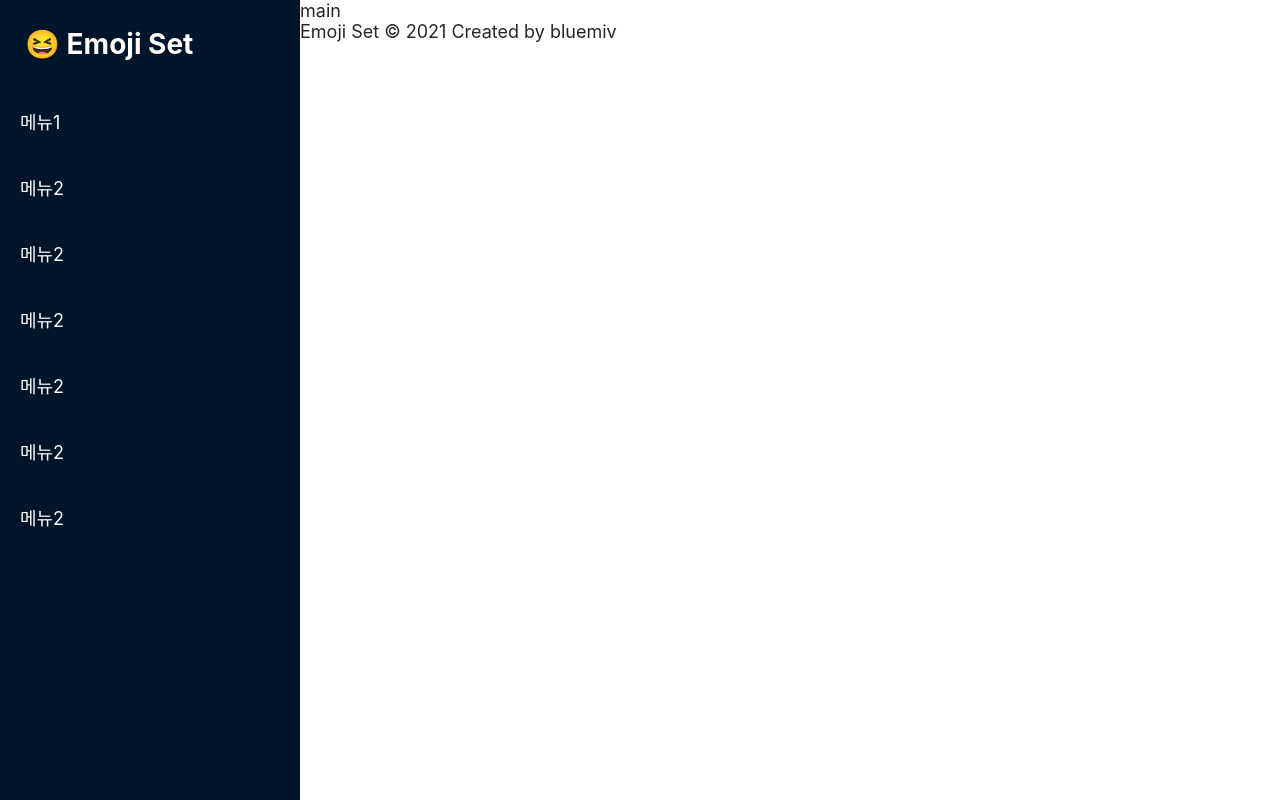
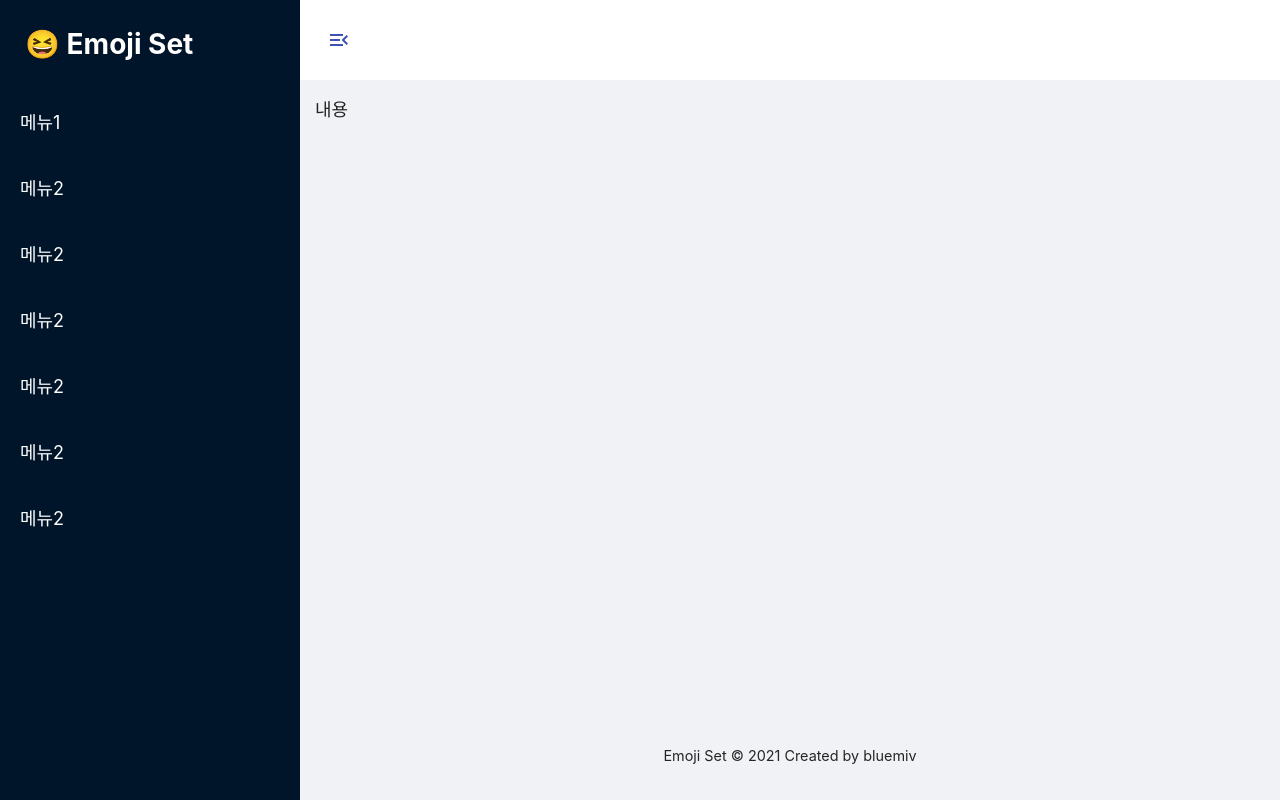
Before and after one commit to bluemiv/emoji, a Gatsby site: page / in a window 1280 px wide. Built offline with nearby package versions, Linux system fonts and the light colour scheme; Gatsby itself is replaced by a stand-in of ours.

Commit message:
헤더 추가

```diff
--- a/src/assets/index.css
+++ b/src/assets/index.css
@@ -8,6 +8,12 @@ body {
   -moz-osx-font-smoothing: grayscale;
   color: #000000d9;
   font-size: 18px;
+  height: 100%;
+  -ms-overflow-style: none; /* IE and Edge */
+  scrollbar-width: none; /* Firefox */
+}
+body::-webkit-scrollbar {
+  display: none; /* Chrome, Safari, Opera*/
 }
 
 code {
@@ -17,15 +23,17 @@ code {
 
 .basic-layout-container {
   display: flex;
+  padding: 0;
+  margin: 0;
+  height: 100%;
 }
 /* Side */
 .side-container {
-  box-sizing: border-box;
   padding: 0;
   margin: 0;
   min-height: 100vh;
   height: 100%;
-  width: 300px;
+  width: 300px; /* 사이드 너비 */
   background-color: #001529;
   color: #ffffff;
 }
@@ -48,3 +56,51 @@ code {
   background-color: #1890ff;
   cursor: pointer;
 }
+/* Main Container */
+.main-container {
+  display: flex;
+  flex-direction: column;
+  width: calc(100vw - 300px - 30px); /* main container 너비 */
+  margin: 0;
+  margin-top: 80px; /* main container 높이 */
+  padding: 15px;
+  background-color: #f0f2f5;
+}
+.main-container-fill {
+  width: 100vw;
+}
+/* Header */
+header {
+  position: fixed;
+  right: 0;
+  top: 0;
+  margin: 0;
+  width: calc(100vw - 300px); /* 헤더 너비 */
+  height: 80px; /* 헤더 높이 */
+  box-sizing: border-box;
+  padding: 15px;
+  background-color: #ffffff;
+  display: flex;
+}
+header.header-fill {
+  width: 100vw;
+}
+
+.main-contents {
+  display: flex;
+  flex-wrap: wrap;
+  min-height: calc(100vh - 110px - 60px);
+  box-sizing: border-box;
+}
+
+/* Footer */
+footer {
+  display: flex;
+  justify-content: center;
+  align-items: center;
+  width: 100%;
+  padding: 0;
+  margin: 0;
+  height: 60px;
+  font-size: 0.9rem;
+}
--- a/src/components/layout/BasicLayout.jsx
+++ b/src/components/layout/BasicLayout.jsx
@@ -1,29 +1,47 @@
-import React from "react"
+import React, { createContext, useState, useMemo } from "react"
 import PropTypes from "prop-types"
 
 import Seo from "./Seo"
 import Header from "./Header"
 import Footer from "./Footer"
-import "../../assets/index.css"
 import Side from "./Side"
 
-function BasicLayout(props) {
+import "../../assets/index.css"
+
+export const BasicLayoutContext = createContext({
+  sideToggle: true,
+  setSideToggle: () => {},
+})
+
+function BasicLayout({ children }) {
+  const [sideToggle, setSideToggle] = useState(true)
+
+  const value = useMemo(
+    () => ({ sideToggle, setSideToggle }),
+    [sideToggle, setSideToggle]
+  )
+
   return (
-    <>
+    <BasicLayoutContext.Provider value={value}>
       <Seo
         title="Emoji Set 이모지 모음"
         description="Easily copy and paste emojis."
       />
       <div className="basic-layout-container">
         <Side title="😆 Emoji Set" />
-        <div>
+        <div
+          className={`main-container ${
+            sideToggle ? null : "main-container-fill"
+          }`}
+        >
           <Header />
-
-          <main>main</main>
+          <main role="main" className="main-contents">
+            {children}
+          </main>
           <Footer>footer</Footer>
         </div>
       </div>
-    </>
+    </BasicLayoutContext.Provider>
   )
 }
 
--- a/src/components/layout/Footer.jsx
+++ b/src/components/layout/Footer.jsx
@@ -1,8 +1,12 @@
 import React from "react"
 import PropTypes from "prop-types"
 
-function Footer(props) {
-  return <div>Emoji Set © {new Date().getFullYear()} Created by bluemiv</div>
+function Footer() {
+  return (
+    <footer role="footer">
+      Emoji Set © {new Date().getFullYear()} Created by bluemiv
+    </footer>
+  )
 }
 
 Footer.propTypes = {}
--- a/src/components/layout/Header.jsx
+++ b/src/components/layout/Header.jsx
@@ -1,12 +1,21 @@
-import React from "react"
+import React, { useContext } from "react"
 import PropTypes from "prop-types"
+import { IconButton } from "@material-ui/core"
+import { MenuOpenOutlined, MenuOutlined } from "@material-ui/icons"
+import { BasicLayoutContext } from "./BasicLayout"
 
-function Header({ title }) {
-  return <header>{title}</header>
+function Header() {
+  const { sideToggle, setSideToggle } = useContext(BasicLayoutContext)
+
+  return (
+    <header role="header" className={sideToggle ? null : "header-fill"}>
+      <IconButton color="primary" onClick={() => setSideToggle(!sideToggle)}>
+        {sideToggle ? <MenuOpenOutlined /> : <MenuOutlined />}
+      </IconButton>
+    </header>
+  )
 }
 
-Header.propTypes = {
-  title: PropTypes.string.isRequired,
-}
+Header.propTypes = {}
 
 export default Header
--- a/src/components/layout/Side.jsx
+++ b/src/components/layout/Side.jsx
@@ -1,7 +1,13 @@
-import React from "react"
+import React, { useContext } from "react"
 import PropTypes from "prop-types"
+import { BasicLayoutContext } from "./BasicLayout"
 
 function Side({ title }) {
+  const { sideToggle } = useContext(BasicLayoutContext)
+  if (!sideToggle) {
+    return null
+  }
+
   return (
     <div className="side-container">
       <h1 className="title">{title}</h1>
--- a/src/pages/index.js
+++ b/src/pages/index.js
@@ -3,7 +3,7 @@ import { Link } from "gatsby"
 import BasicLayout from "../components/layout/BasicLayout"
 
 function IndexPage() {
-  return <BasicLayout></BasicLayout>
+  return <BasicLayout>내용</BasicLayout>
 }
 
 export default IndexPage
```
